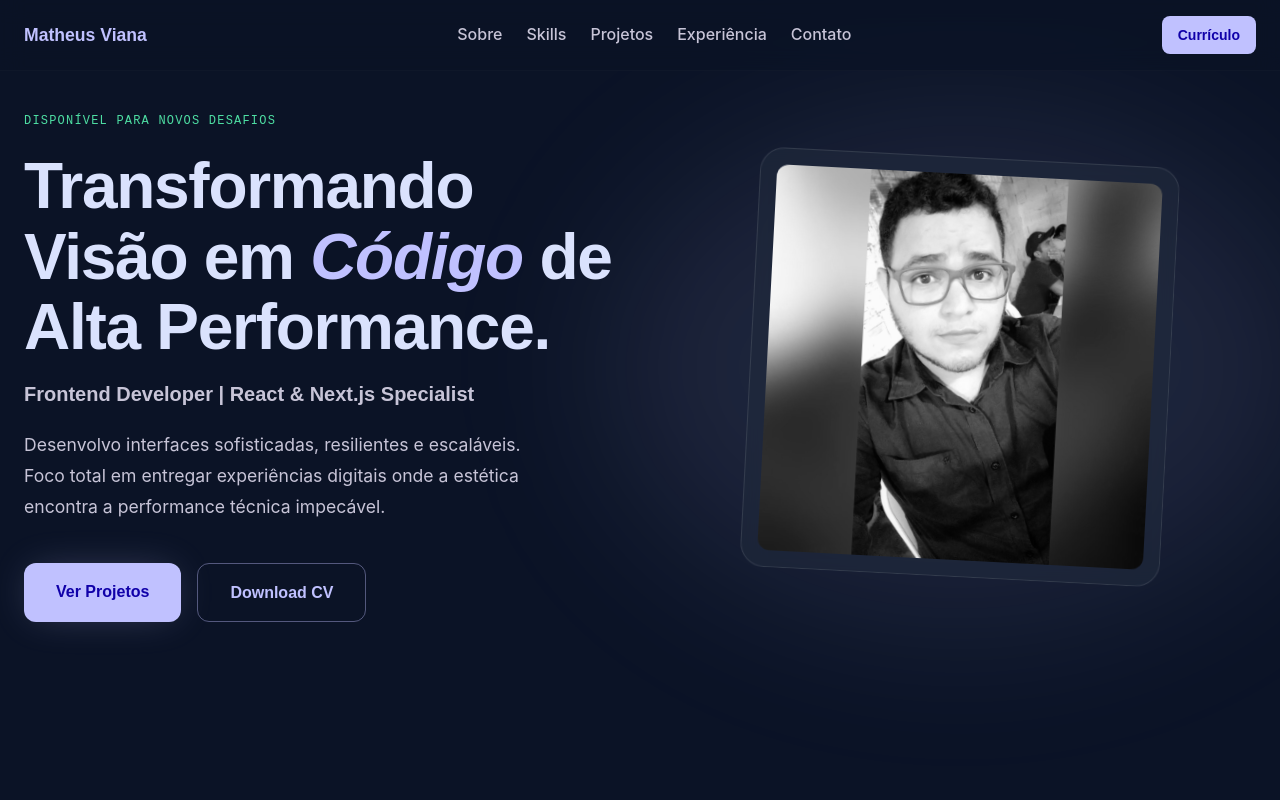
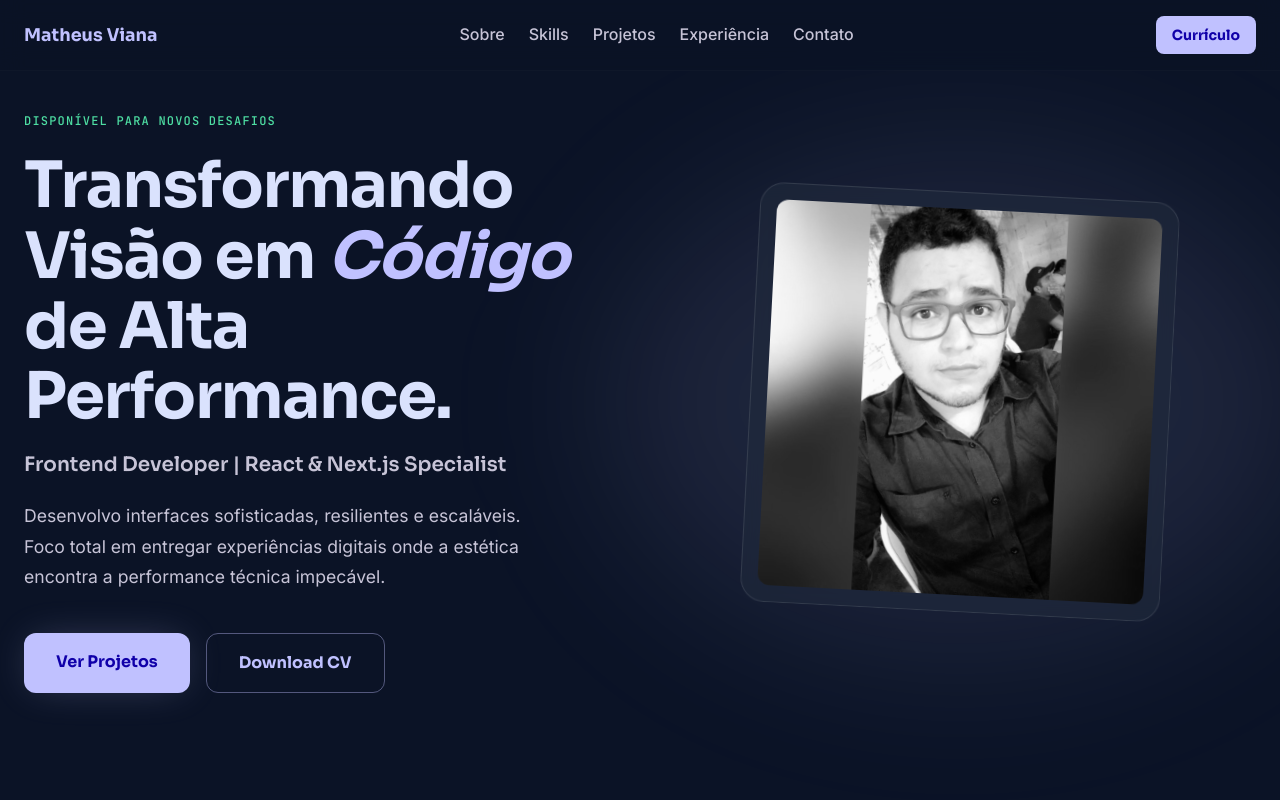
Before and after one commit to DEViana97/deviana-portifolio, a Next.js app: page / in a window 1280 px wide. Shown: the top 800 px of the page. Built offline with nearby package versions, Linux system fonts and the light colour scheme.

Commit message:
feat(Layout): update font management by replacing Manrope and Space Grotesk with Sora, Inter, and JetBrains Mono

```diff
--- a/src/app/layout.tsx
+++ b/src/app/layout.tsx
@@ -1,17 +1,25 @@
 import type { Metadata } from "next";
-import { Manrope, Space_Grotesk } from "next/font/google";
+import { Inter, JetBrains_Mono, Sora } from "next/font/google";
 
 import { Providers } from "@/components/Providers";
 import StyledComponentsRegistry from "@/lib/styled-components-registry";
 
-const manrope = Manrope({
-  variable: "--font-manrope",
+const sora = Sora({
+  variable: "--font-sora",
   subsets: ["latin"],
+  weight: ["600", "700", "800"],
 });
 
-const spaceGrotesk = Space_Grotesk({
-  variable: "--font-space-grotesk",
+const inter = Inter({
+  variable: "--font-inter",
   subsets: ["latin"],
+  weight: ["400", "500", "600"],
+});
+
+const jetbrainsMono = JetBrains_Mono({
+  variable: "--font-jetbrains-mono",
+  subsets: ["latin"],
+  weight: ["400", "500"],
 });
 
 export const metadata: Metadata = {
@@ -42,7 +50,13 @@ export default function RootLayout({
 }>) {
   return (
     <html lang="pt-BR">
-      <body className={`${manrope.variable} ${spaceGrotesk.variable}`}>
+      <head>
+        <link
+          rel="stylesheet"
+          href="https://fonts.googleapis.com/css2?family=Material+Symbols+Outlined:opsz,wght,FILL,GRAD@20..48,100..700,0..1,-50..200"
+        />
+      </head>
+      <body className={`${sora.variable} ${inter.variable} ${jetbrainsMono.variable}`}>
         <StyledComponentsRegistry>
           <Providers>{children}</Providers>
         </StyledComponentsRegistry>
```
